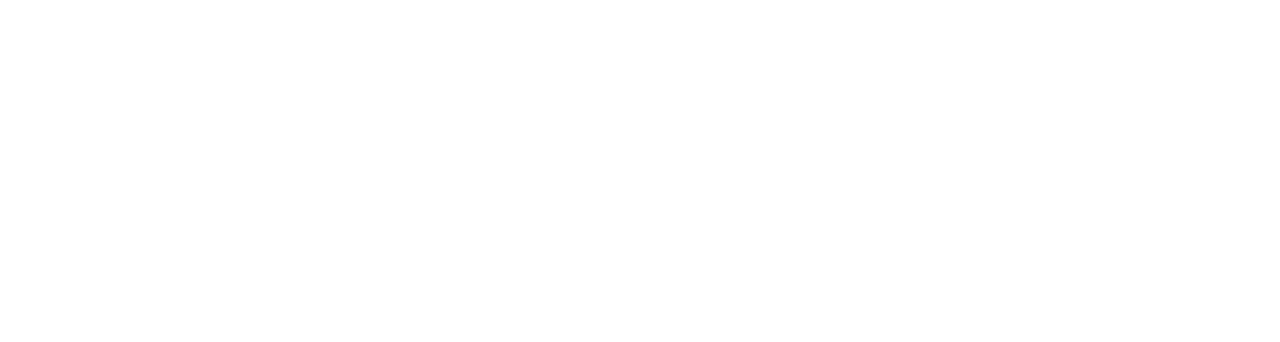
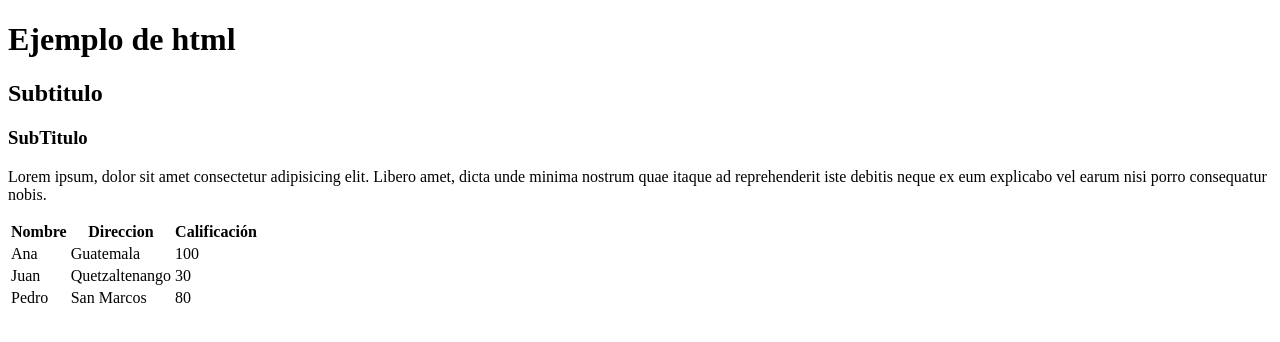
Before and after one commit to ivandeleonumg/Tarea1, a plain HTML site: page index.html in a window 1280 px wide. Drawn offline with Linux system fonts and the light colour scheme.

Commit message:
Se agregaron etiquetas h1 y tablas al documento

```diff
--- a/index.html
+++ b/index.html
@@ -3,9 +3,38 @@
 <head>
     <meta charset="UTF-8">
     <meta name="viewport" content="width=device-width, initial-scale=1.0">
-    <title>Document</title>
+    <title>Ejemplo de html</title>
 </head>
 <body>
-
+    <h1>Ejemplo de html</h1>
+    <h2>Subtitulo</h2>
+    <h3>SubTitulo</h3>
+    <p>Lorem ipsum, dolor sit amet consectetur adipisicing elit. Libero amet, dicta unde minima nostrum quae itaque ad reprehenderit iste debitis neque ex eum explicabo vel earum nisi porro consequatur nobis.</p>
+    <table>
+        <thead>
+            <tr>
+                <th>Nombre</th>
+                <th>Direccion</th>
+                <th>Calificación</th>
+            </tr>
+        </thead>
+        <tbody>
+            <tr>
+                <td>Ana</td>
+                <td>Guatemala</td>
+                <td>100</td>
+            </tr>
+            <tr>
+                <td>Juan</td>
+                <td>Quetzaltenango</td>
+                <td>30</td>
+            </tr>
+            <tr>
+                <td>Pedro</td>
+                <td>San Marcos</td>
+                <td>80</td>
+            </tr>
+        </tbody>
+    </table>
 </body>
 </html>
```
